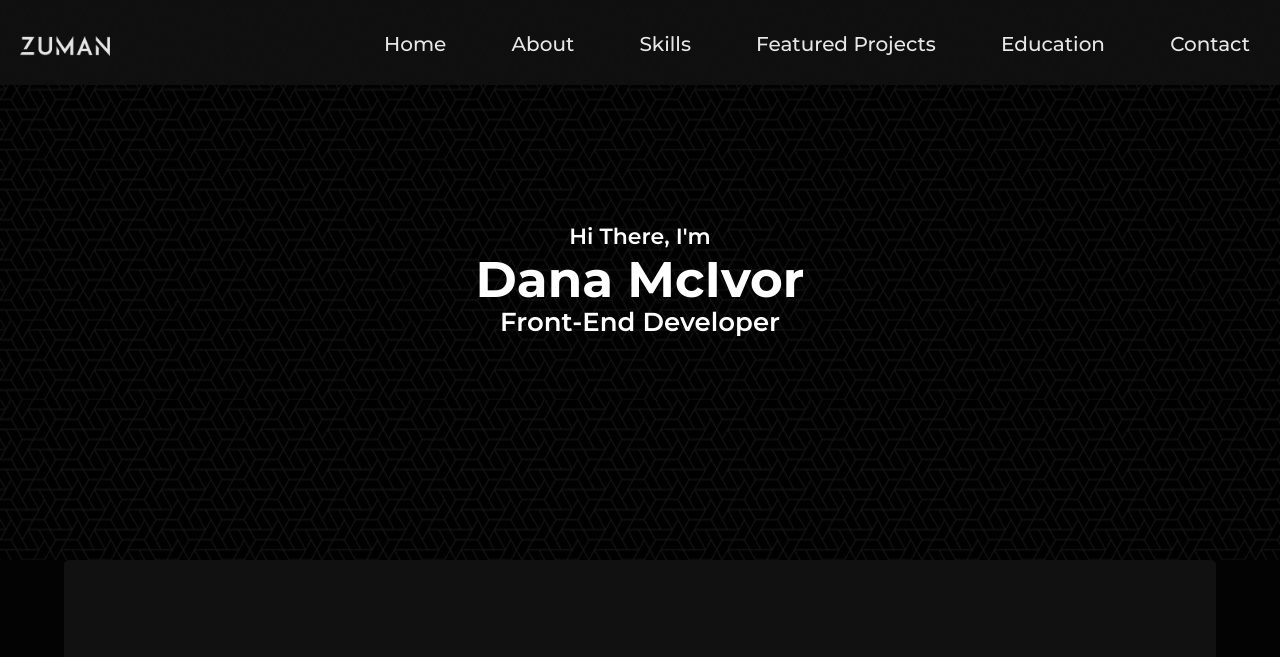
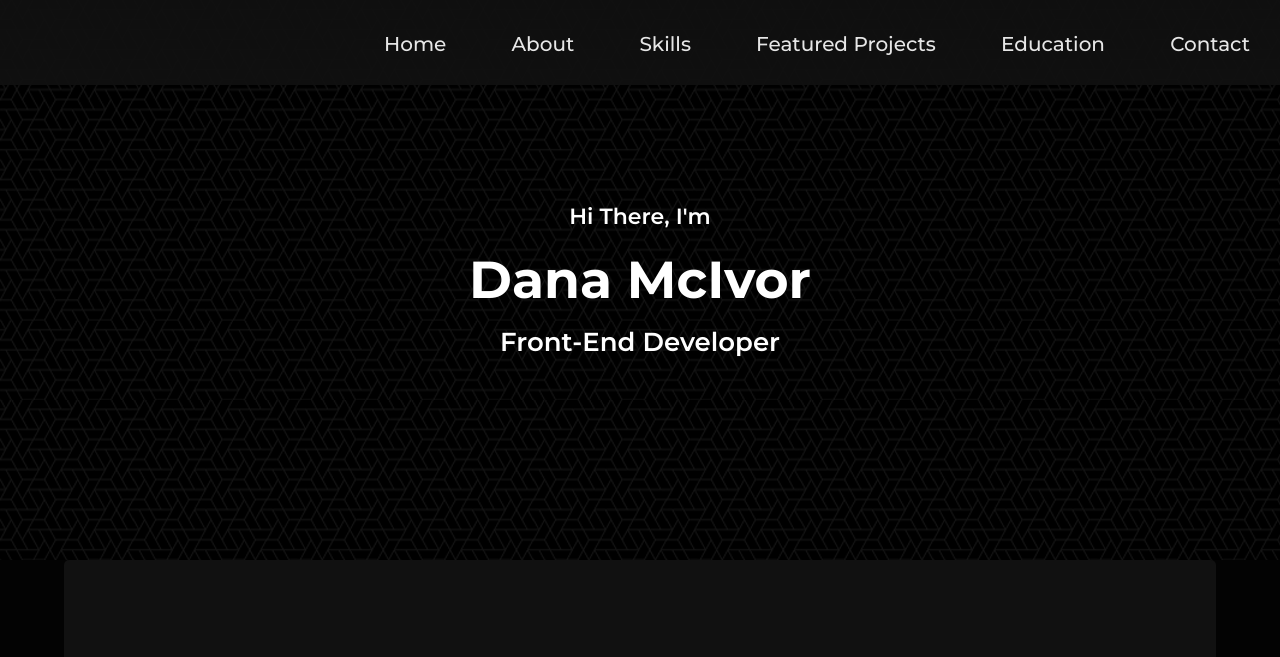
Before and after one commit to dlmcivor/portfolio, a plain HTML site: page index.html in a window 1280 px wide. Shown: the top 657 px of the page. Drawn offline with Linux system fonts and the light colour scheme.

Commit message:
minor suggestions

```diff
--- a/index.html
+++ b/index.html
@@ -15,9 +15,9 @@
     <section class="introHeader">
         <header class="headerFixed">
             <div class="navContainer">
-                <div class="navLogo">
+                <!-- <div class="navLogo">
                         <img src="./assets/logo.png" alt="zuman logo">
-                </div>
+                </div> -->
                 <div class="navMenu">
                     <!-- hamburger for mobile -->
                     <div class="toggle">
--- a/style.css
+++ b/style.css
@@ -171,8 +171,9 @@ li {
 }
 
 h1 {
-    font-size: 2.5rem;
+    font-size: 2.6rem;
     font-weight: 700;
+    padding: 20px 0;
 }
 
 .introText h5,
```
